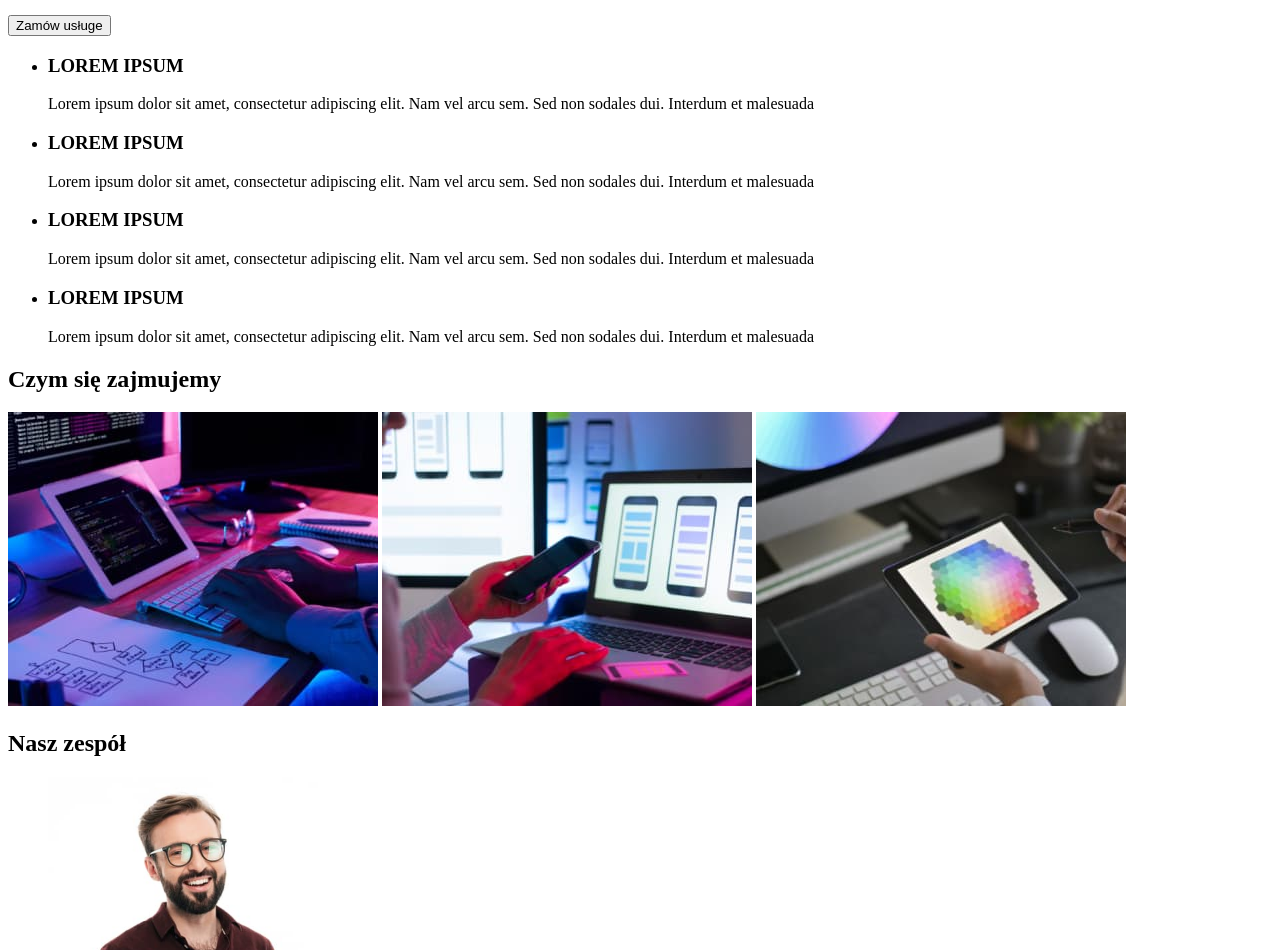
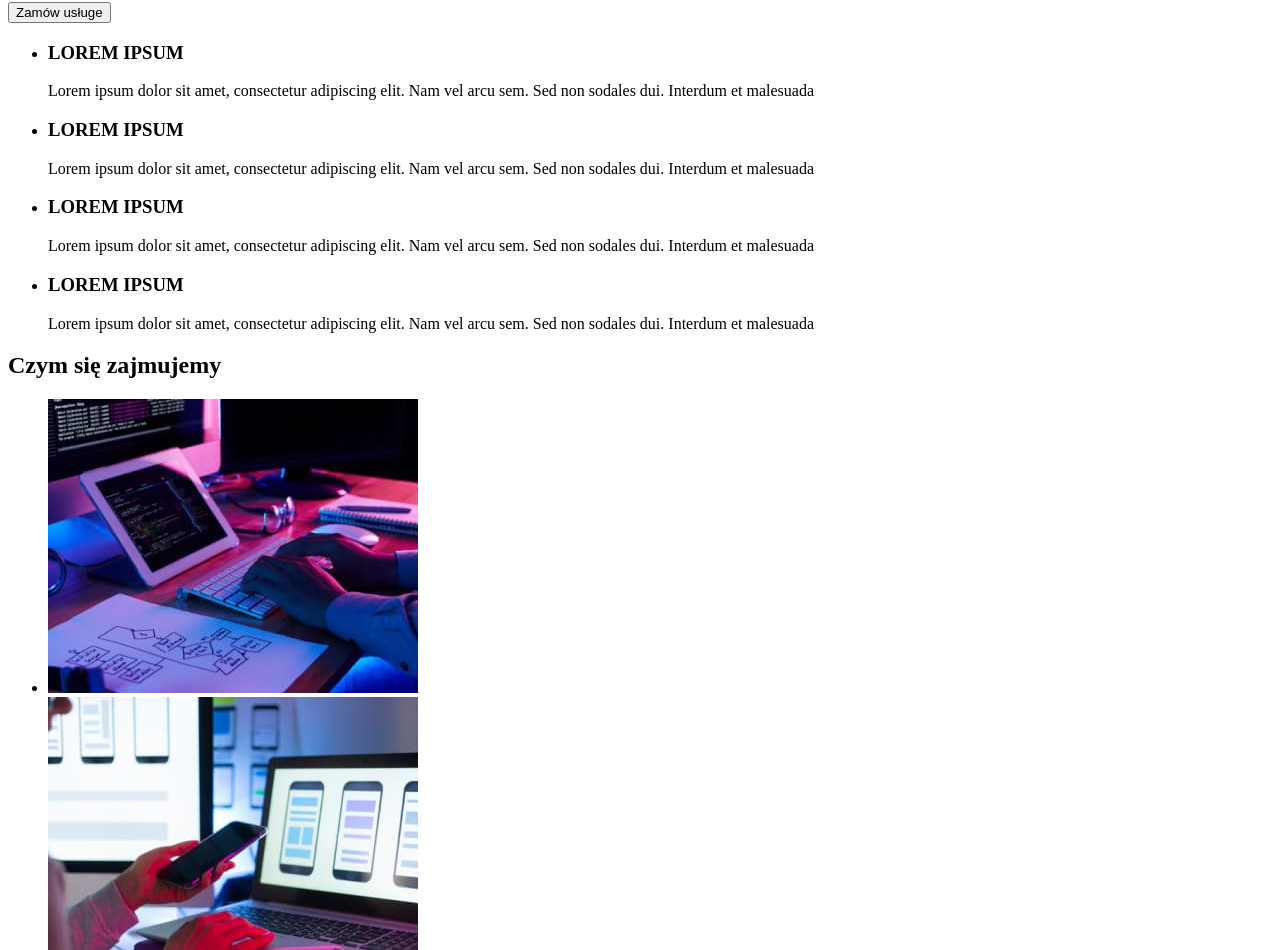
Before and after one commit to KamilKucharczyk/goit-markup-hw-01, a plain HTML site: page index.html in a window 1280 px wide. Shown: the part 195-1145 px from the top of the page. Drawn offline with Linux system fonts and the light colour scheme.

Commit message:
correct first index html

```diff
--- a/index.html
+++ b/index.html
@@ -18,11 +18,13 @@
       </nav>
       <a href="mailto:info@devstudio.com">info@devstudio.com</a>
       <a href="tel:+48111111111">+48 111 111 111</a>
-      <h1>EFEKTYWNE ROZWIĄZANIA DLA WASZEGO BIZNESU</h1>
-      <button type="button">Zamów usługe</button>
     </header>
 
     <main>
+      <section>
+        <h1>EFEKTYWNE ROZWIĄZANIA DLA WASZEGO BIZNESU</h1>
+        <button type="button">Zamów usługe</button>
+      </section>
       <section>
         <ul>
           <li>
@@ -60,67 +62,98 @@
 
       <section>
         <h2>Czym się zajmujemy</h2>
-        <img src="./images/img1.jpg" width="370" height: 294 alt="Pisanie
-        kodu"/> <img src="./images/img2.jpg" width="370" height: 294
-        alt="Aplikacje mobilne"/> <img src="./images/img3.jpg" width="370"
-        height: 294 alt="Paleta kolorów"/>
+        <ul>
+          <li>
+            <img
+              src="./images/img1.jpg"
+              alt="Pisanie kodu"
+              width="370"
+              height="294"
+            />
+          </li>
+          <li>
+            <img
+              src="./images/img2.jpg"
+              alt="Aplikacje mobilne"
+              width="370"
+              height="294"
+            />
+          </li>
+          <li>
+            <img
+              src="./images/img3.jpg"
+              alt="Paleta kolorów"
+              width="370"
+              height="294"
+            />
+          </li>
+        </ul>
       </section>
 
       <!--Section Our team-->
       <section>
         <h2>Nasz zespół</h2>
-
+        <ul>
+          <li>
             <figure>
               <img
                 src="./images/photo1.jpg"
+                alt="Product Designer"
                 width="270"
                 height="260"
-            alt="Product Designer"
               />
               <figcaption>
                 <h4>Jon Doe</h4>
                 <p>Product Designer</p>
               </figcaption>
             </figure>
+          </li>
 
+          <li>
             <figure>
               <img
                 src="./images/photo2.jpg"
+                alt="Frontend Developer"
                 width="270"
                 height="260"
-            alt="Frontend Developer"
               />
               <figcaption>
                 <h4>Jon Doe</h4>
                 <p>Frontend Developer</p>
               </figcaption>
             </figure>
+          </li>
 
+          <li>
             <figure>
               <img
                 src="./images/photo3.jpg"
+                alt="Marketer"
                 width="270"
                 height="260"
-            alt="Marketer"
               />
               <figcaption>
                 <h4>Jon Doe</h4>
                 <p>Marketing</p>
               </figcaption>
             </figure>
+          </li>
 
+          <li>
             <figure>
               <img
                 src="./images/photo4.jpg"
+                alt="UI Designer"
                 width="270"
                 height="260"
-            alt="UI Designer"
               />
               <figcaption>
                 <h4>Jon Doe</h4>
                 <p>UI Designer</p>
               </figcaption>
             </figure>
+          </li>
+        </ul>
       </section>
     </main>
 
```
Lines whose indentation alone changed are shown as unchanged.
